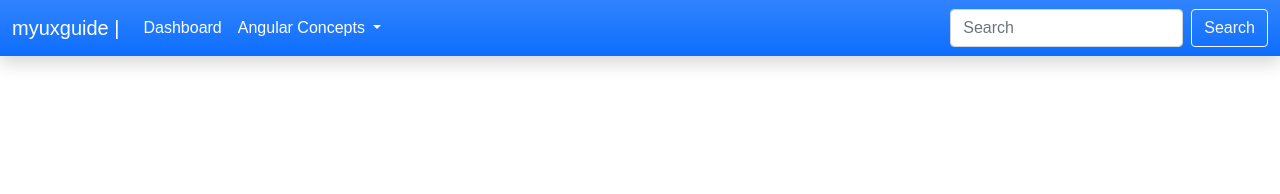
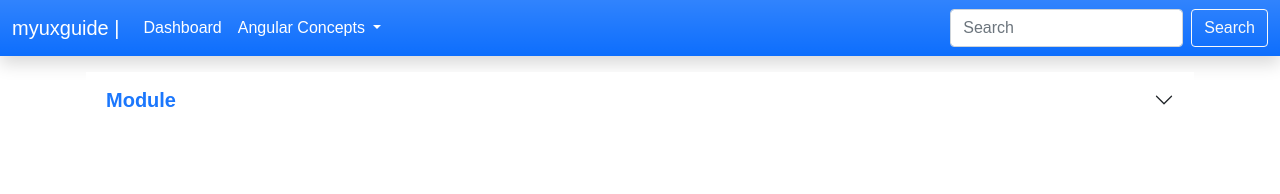
Before and after one commit to myuxguide/projects, an Angular app: page /app-module in a window 1280 px wide. Before the commit this address led to /. Shown: the top 194 px of the page. Built offline with nearby package versions, Linux system fonts and the light colour scheme.

Commit message:
Added new Module

```diff
--- a/src/app/app-routing.module.ts
+++ b/src/app/app-routing.module.ts
@@ -12,6 +12,7 @@ import { NgForLoopComponent } from './concepts/ng-for-loop/ng-for-loop.component
 import { SimpleFormsComponent } from './concepts/reactiveConcepts/simple-forms/simple-forms.component';
 import { FormValidationsComponent } from './concepts/reactiveConcepts/form-validations/form-validations.component';
 import { CliComponent } from './concepts/cli/cli.component';
+import { ModuleComponent } from './concepts/module/module.component';
 
 
 
@@ -68,6 +69,10 @@ const routes: Routes = [
   {
     path: 'app-cli',
     component: CliComponent
+  },
+  {
+    path: 'app-module',
+    component: ModuleComponent
   }
 ];
 
--- a/src/app/app.component.html
+++ b/src/app/app.component.html
@@ -29,6 +29,7 @@
               <li><a class="nav-link text-white" routerLink="app-simple-forms">Angular Simple Forms</a></li>
               <li><a class="nav-link text-white" routerLink="app-form-validations">Angular Forms Validations</a></li>
               <li><a class="nav-link text-white" routerLink="app-cli">Angular-CLI</a></li>
+              <li><a class="nav-link text-white" routerLink="app-module">Module</a></li>
             </ul>
           </li>
         </ul>
--- /dev/null
+++ b/src/app/concepts/module/module.component.css
@@ -0,0 +1,3 @@
+strong{
+    color: #1B77FD;
+}
--- /dev/null
+++ b/src/app/concepts/module/module.component.html
@@ -0,0 +1,29 @@
+<div class="mainSection container p-3">
+    <div class="accordion accordion-flush" id="accordionFlush">
+        <div class="accordion-item">
+            <h2 class="accordion-header" id="flush-headingThree">
+                <button class="accordion-button collapsed" type="button" data-bs-toggle="collapse" data-bs-target="#flush-collapseThree" aria-expanded="false" aria-controls="flush-collapseTwo">
+                    <h5 class="mb-0">
+                        <strong>{{ title }}</strong>
+                    </h5>
+                </button>
+          </h2>
+          <div id="flush-collapseThree" class="accordion-collapse collapse hide" aria-labelledby="flush-headingThree" data-bs-parent="#accordionFlush">
+            <div class="accordion-body border overflow-auto">
+                <strong>Focus on Below Points</strong>
+                <nav class="nav flex-column">
+                    <ol>
+                        <li>What is Module</li>
+                        <li>How to make Module
+                            <code>ng generate module myModule</code>
+                        </li>
+                        <li>How to use Module</li>
+                        <li>How to make Component inside Module</li>
+                        <li>How to make nested module in Module</li>
+                    </ol>
+                </nav>
+            </div>
+          </div>
+        </div>
+    </div>
+</div>
--- /dev/null
+++ b/src/app/concepts/module/module.component.ts
@@ -0,0 +1,15 @@
+import { Component, OnInit } from '@angular/core';
+
+@Component({
+  selector: 'app-module',
+  templateUrl: './module.component.html',
+  styleUrls: ['./module.component.css']
+})
+export class ModuleComponent implements OnInit {
+  title: string = "Module"
+  constructor() { }
+
+  ngOnInit(): void {
+  }
+
+}
```
Also changed, not shown: src/app/concepts/concepts.module.ts (+5 -2 lines), 1 other file (tests, documents, lock files or other folders).
